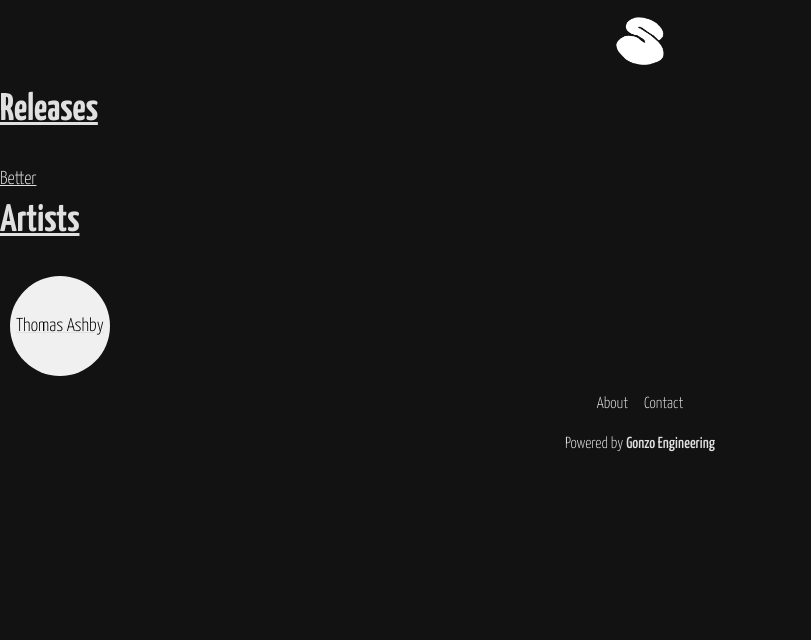
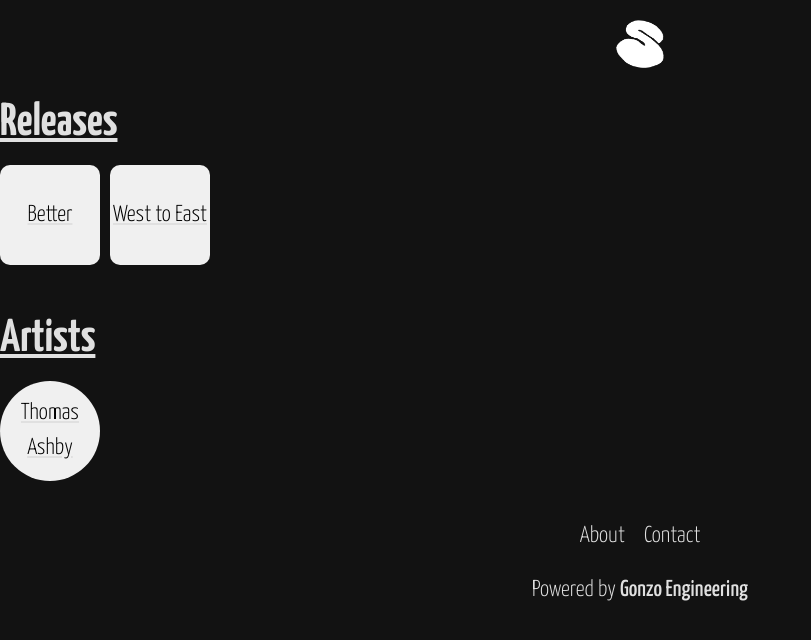
Before and after one commit to gonzo-engineering/soli, a SvelteKit app in the folder app/: page / in a window 1280 px wide. Shown: the top 640 px of the page, without its empty margins (0-811 px from the left). Built offline with nearby package versions, Linux system fonts and the light colour scheme.

Commit message:
Flesh out artist and release pages a bit

```diff
--- a/app/src/lib/styles/global.css
+++ b/app/src/lib/styles/global.css
@@ -3,6 +3,7 @@
 * {
 	font-family: 'Yanone Kaffeesatz', sans-serif;
 	font-weight: 300;
+	font-size: 1.2rem;
 }
 
 p {
@@ -26,6 +27,12 @@ svg {
 
 h2 {
 	font-size: 2.4rem;
-	margin-bottom: 1.6rem;
+	margin-bottom: 8px;
 	font-weight: 700;
 }
+
+h3 {
+	font-size: 2rem;
+	margin-bottom: 8px;
+	font-weight: 700;
+}
--- a/app/src/lib/types/index.ts
+++ b/app/src/lib/types/index.ts
@@ -1,6 +1,8 @@
 export interface Artist {
 	id: string;
 	name: string;
+	description: string;
+	website: string;
 }
 
 export interface Release {
--- a/app/src/routes/+page.svelte
+++ b/app/src/routes/+page.svelte
@@ -7,10 +7,16 @@
 	// const uniqueArtists = [...new Set(allArtists)];
 </script>
 
+<section>
 	<a href="/releases"><h2>Releases</h2></a>
 
+	<div class="releases-container">
 		{#each data.releases as { id, name }}
-	<a href={`/releases/${id}`}><h3>{name}</h3></a>
+			<a href={`/releases/${id}`}>
+				<div class="release-square">
+					{name}
+				</div>
+			</a>
 			<!-- {#each data.songs.filter((song) => song.artist === artist) as song}
 		<div>
 			<h4>{song.name}</h4>
@@ -19,18 +25,48 @@
 		</div>
 	{/each} -->
 		{/each}
+	</div>
+</section>
 
+<section>
 	<a href="/artists"><h2>Artists</h2></a>
 
+	<div class="artists-container">
 		{#each data.artists as { id, name }}
-	<a href={`/artists/${id}`}
-		><div class="artist-circle">
-			<h3>{name}</h3>
+			<a href={`/artists/${id}`}>
+				<div class="artist-circle">
+					{name}
 				</div>
 			</a>
 		{/each}
+	</div>
+</section>
 
 <style>
+	section {
+		margin-bottom: 2rem;
+	}
+	.releases-container {
+		display: flex;
+		flex-wrap: wrap;
+		gap: 10px;
+	}
+	.release-square {
+		width: 100px;
+		height: 100px;
+		border-radius: 10px;
+		background-color: #f0f0f0;
+		display: flex;
+		align-items: center;
+		justify-content: center;
+		text-align: center;
+		color: black;
+	}
+	.artists-container {
+		display: flex;
+		flex-wrap: wrap;
+		gap: 10px;
+	}
 	.artist-circle {
 		width: 100px;
 		height: 100px;
@@ -39,7 +75,6 @@
 		display: flex;
 		align-items: center;
 		justify-content: center;
-		margin: 10px;
 		text-align: center;
 		color: black;
 	}
--- a/app/src/routes/api/artists/+server.ts
+++ b/app/src/routes/api/artists/+server.ts
@@ -5,7 +5,10 @@ import type { Artist } from '$lib/types/index.js';
 const artists: Artist[] = [
 	{
 		id: '0x1234567890abcdef',
-		name: 'Thomas Ashby'
+		name: 'Thomas Ashby',
+		description:
+			'Weaving a rich tapestry of folk, blues, and jazz, Thomas Ashby brings the spirit of the bard to the 21st century.',
+		website: 'https://thomasashby.co.uk'
 	}
 ];
 
--- a/app/src/routes/api/releases/+server.ts
+++ b/app/src/routes/api/releases/+server.ts
@@ -9,6 +9,13 @@ const artists: Release[] = [
 		artistID: '0x1234567890abcdef',
 		releaseDate: '2023-10-01',
 		coverID: '71c2e4f3-8b1a-4d5b-9f0c-6a7e8d1f2e3b'
+	},
+	{
+		id: '9a8b7c6d-5e4f-3g2h-1i0j-k9l8m7n6o5p4',
+		name: 'West to East',
+		artistID: '0x1234567890abcdef',
+		releaseDate: '2023-10-02',
+		coverID: '71c2e4f3-8b1a-4d5b-9f0c-6a7e8d1f2e3b'
 	}
 ];
 
--- a/app/src/routes/artists/[slug]/+page.svelte
+++ b/app/src/routes/artists/[slug]/+page.svelte
@@ -1,9 +1,9 @@
 <script lang="ts">
-	import type { Artist } from '$lib/types';
+	import type { Artist, Release } from '$lib/types';
 
-	let { data }: { data: { artist: Artist } } = $props();
+	let { data }: { data: { artist: Artist; releases: Release[] } } = $props();
 
-	const { name } = data.artist;
+	const { name, description, website } = data.artist;
 </script>
 
 <svelte:head>
@@ -12,3 +12,37 @@
 </svelte:head>
 
 <h2>{name}</h2>
+
+<a href={website}>{website.replace('https://', '')}</a>
+
+<div>{description}</div>
+
+<h3>Releases</h3>
+
+<div class="releases-container">
+	{#each data.releases as { id, name }}
+		<a href={`/releases/${id}`}>
+			<div class="release-square">
+				<h4>{name}</h4>
+			</div>
+		</a>
+	{/each}
+</div>
+
+<style>
+	.releases-container {
+		display: flex;
+		flex-wrap: wrap;
+		gap: 10px;
+	}
+	.release-square {
+		width: 100px;
+		height: 100px;
+		border-radius: 10px;
+		color: black;
+		background-color: #f0f0f0;
+		display: flex;
+		align-items: center;
+		justify-content: center;
+	}
+</style>
```
Also changed, not shown: app/src/routes/artists/[slug]/+page.ts (+11 -7 lines), app/src/routes/releases/[slug]/+page.svelte (+6 -4 lines), app/src/routes/releases/[slug]/+page.ts (+9 -6 lines). Lines whose indentation alone changed are shown as unchanged.
